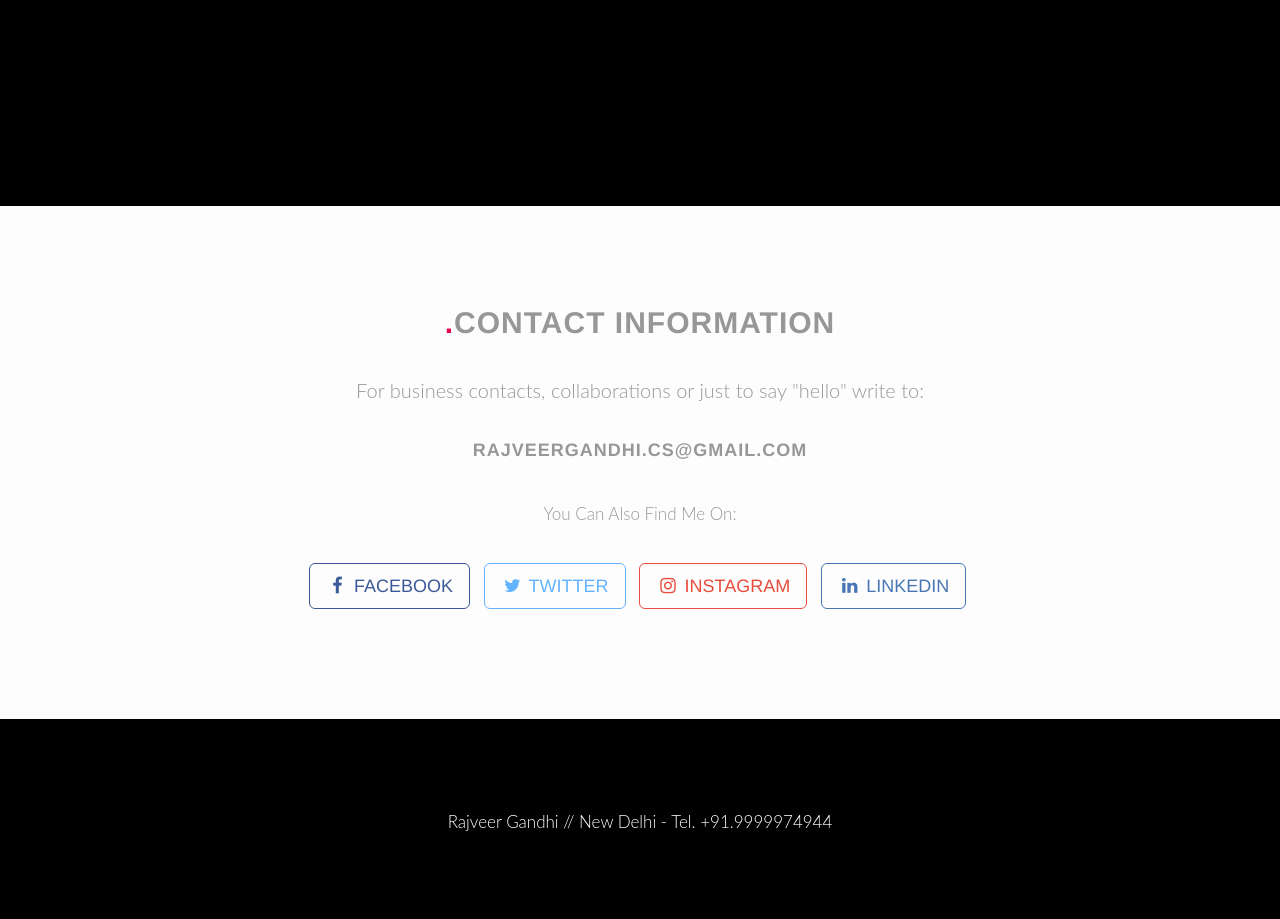
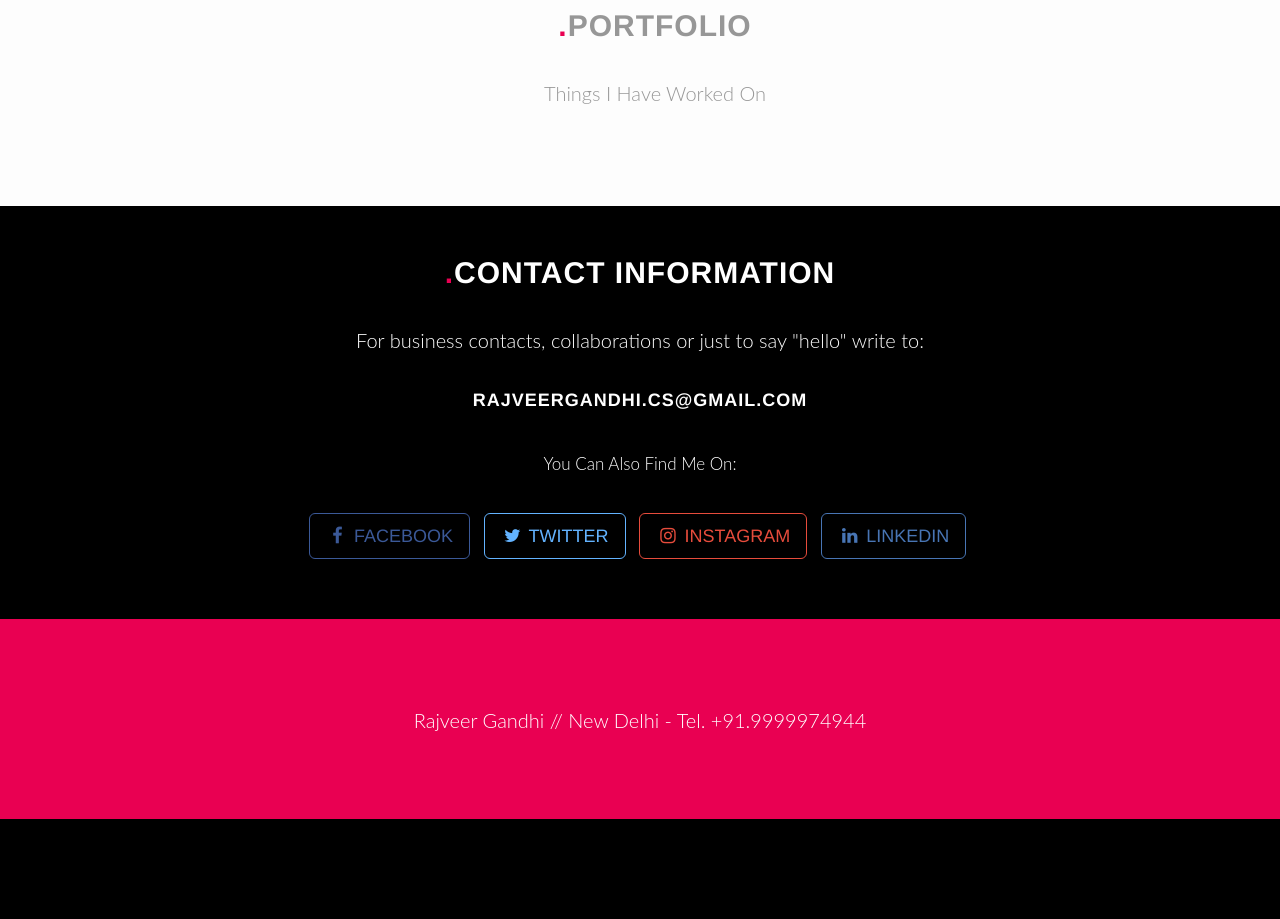
Before and after one commit to rajveergandhi/portfolioWebsite, a PHP site: page / in a window 1280 px wide. Shown: the part 1936-2855 px from the top of the page. After the commit the page ends 2755 px from the top, so only its background shows below. Run offline with PHP 8.4, Linux system fonts and the light colour scheme; some libraries are stand-ins or nearby versions.

Commit message:
change order

```diff
--- a/css/main.css
+++ b/css/main.css
@@ -599,12 +599,30 @@
     height: 550px;
 }
 
+#contact {
+  width: 100%;
+  padding: 50px 0;
+  color: #fff;
+  background: #000 no-repeat center fixed;
+
+  -webkit-background-size: cover;
+  -moz-background-size: cover;
+  background-size: cover;
+  -o-background-size: cover;
+  position: relative;
+}
+
+#footer {
+  padding: 0;
+}
+
 .footer-section {
     width: 100%;
-    padding: 0 0;
+    padding: 0;
     color: #fff;
-    background: #000 repeat center;
+    background: #E90052 repeat center;
     height: 200px;
+
     -webkit-background-size: cover;
     -moz-background-size: cover;
     background-size: cover;
--- a/index.html
+++ b/index.html
@@ -215,8 +215,7 @@
                     <!-- <img src="#" alt="" /> -->
                        <br /><br /><br />
                        <p>
-                           <small>Rajveer Gandhi // New Delhi - Tel. +91.9999974944
-                           </small>
+                           Rajveer Gandhi // New Delhi - Tel. +91.9999974944
                        </p>
                    </div>
                 </div>
```
Also changed, not shown: other parts of index.html (+36 -36 lines).
